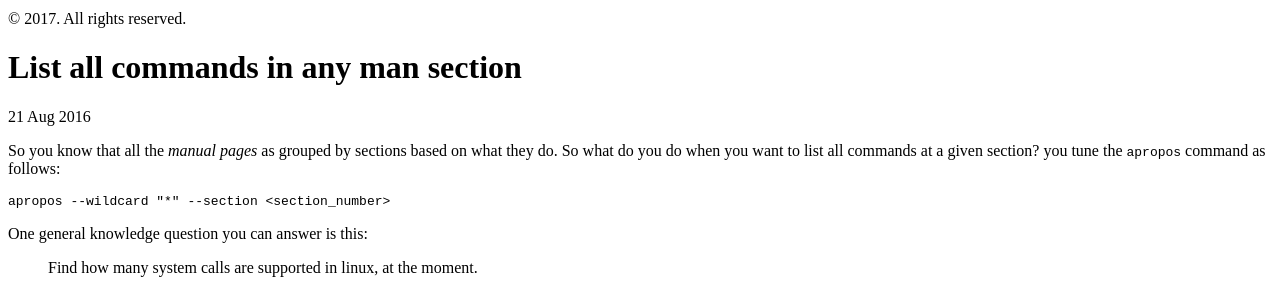
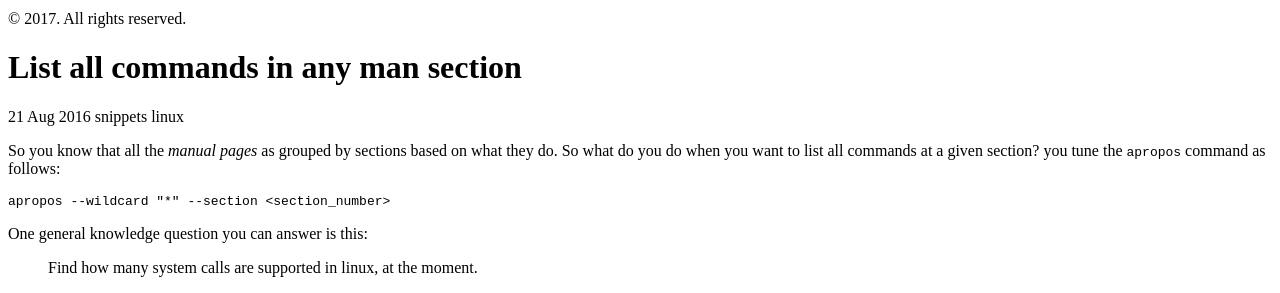
Before and after one commit to AadityaNair/AadityaNair.github.io, a Jekyll site: the page built from _posts/2016-08-21-list-all-commands.md, in a window 1280 px wide. Shown: the part 550-843 px from the top of the page. Built offline with Jekyll 4.4.1, drawn with Linux system fonts in a browser that asks for light colours.

```diff
--- a/_posts/2016-08-21-list-all-commands.md
+++ b/_posts/2016-08-21-list-all-commands.md
@@ -2,7 +2,7 @@
 layout: post
 title: List all commands in any man section
 excerpt: A fun way to discover new commands
-categories: snippets
+tags: snippets linux
 comments: true
 ---
 
```
